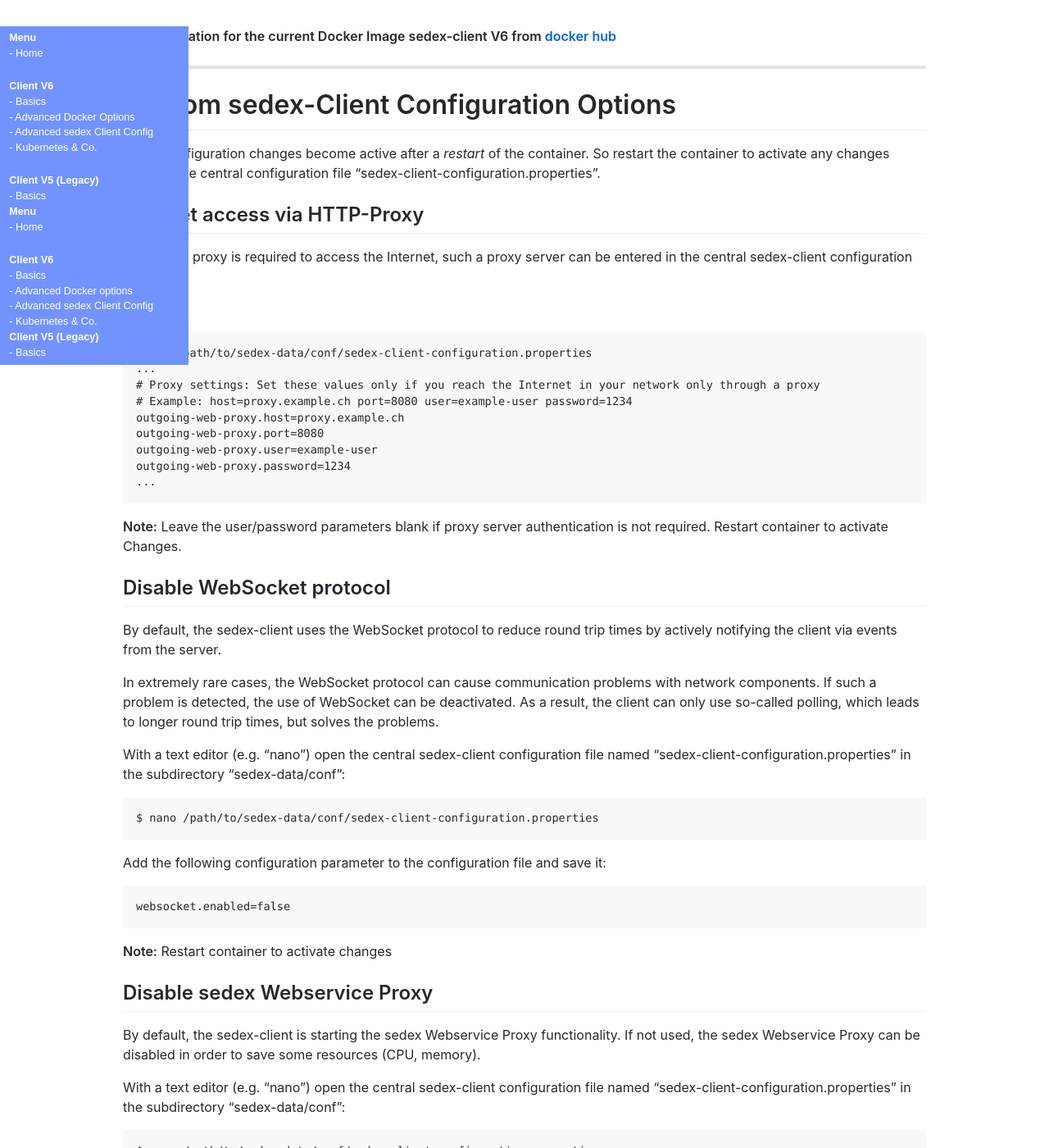
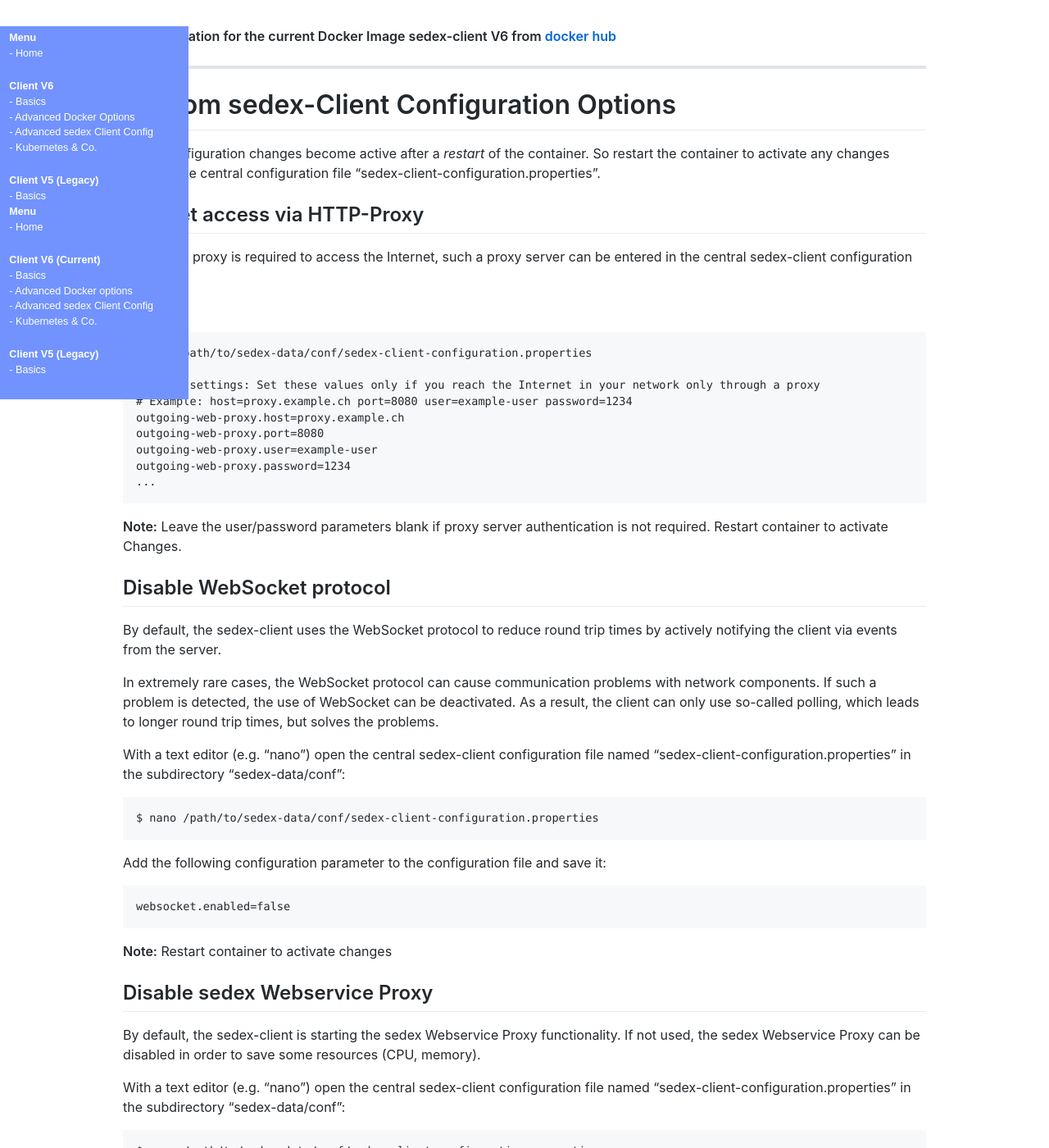
Before and after one commit to sedexch/sedexch.github.io, a Jekyll site: the page built from v6/sedex-client-configuration-options.md, in a window 1280 px wide and 1400 px high. Shown: the whole window at 82% size. Built offline with Jekyll 4.4.1, drawn with Linux system fonts in a browser that asks for light colours; our own code applies the rules of GitHub Pages for plain Markdown files.

Commit message:
SEDEX-3166: Edits

```diff
--- a/_data/toc.yml
+++ b/_data/toc.yml
@@ -1,5 +1,5 @@
 toc:
-  - title: Client V6
+  - title: Client V6 (Current)
     subfolderitems:
       - page: Basics
         url: /v6/index
--- a/_includes/menu_v6.md
+++ b/_includes/menu_v6.md
@@ -18,6 +18,8 @@
 {% for item in site.data.toc.toc %}
     <h3>{{ item.title }}</h3>
     {% for entry in item.subfolderitems %}
+       <span class="floating-menu-entry" class="{% if item.url == page.url %}active{% endif %}"></span>
        <a href="{{ entry.url }}">- {{ entry.page }}</a></li>
     {% endfor %}
+    <br />
 {% endfor %}
--- a/_layouts/default.html
+++ b/_layouts/default.html
@@ -23,6 +23,10 @@
             margin: 0 0.5em;
             color: white;
         }
+        .floating-menu a.active {
+            color: red;
+            cursor: default;
+        }
     </style>
 
 </head>
```
